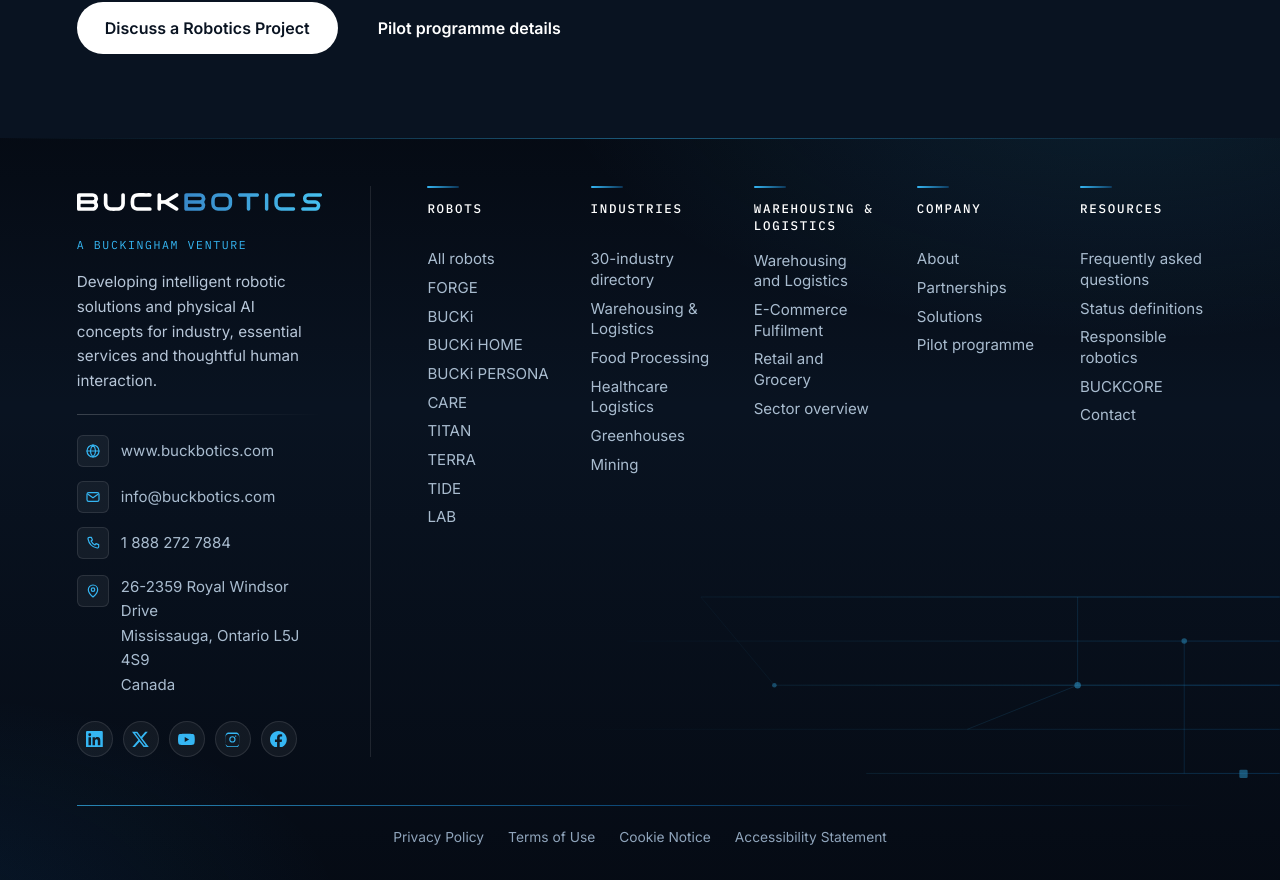
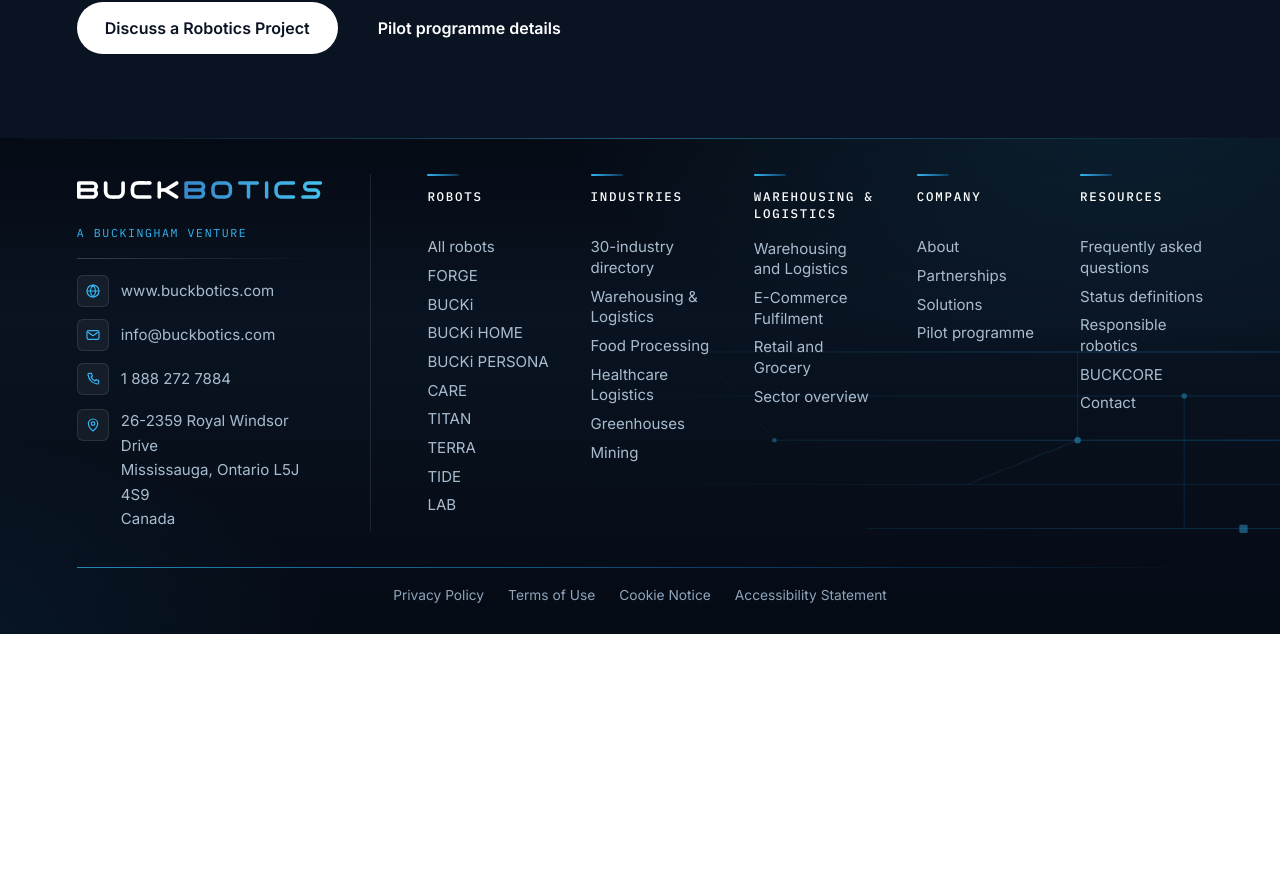
Before and after one commit to osamacreative01-max/BuckBotics, a Next.js app: page / in a window 1280 px wide. Shown: the part 7362-8242 px from the top of the page. After the commit the page ends 7996 px from the top, so only its background shows below. Built offline with nearby package versions, Linux system fonts and the light colour scheme.

Commit message:
Remove the footer social badges and subheadline, tighten its height

```diff
--- a/src/components/layout/Footer.tsx
+++ b/src/components/layout/Footer.tsx
@@ -1,7 +1,7 @@
 import Link from "next/link";
 import { Wordmark } from "@/components/ui/Wordmark";
 import { FOOTER_LINKS } from "@/data/navigation";
-import { homeHero, site } from "@/data/site";
+import { site } from "@/data/site";
 
 /**
  * Footer, Master Spec, Chapter 05:
@@ -11,10 +11,10 @@
  * Design: premium dark-navy surface with layered blue gradient depth,
  * a brand-and-contact rail on the left, five navigation columns on the
  * right, cyan icon tiles and accent rules, light blue-grey links that
- * highlight cyan on hover, circular social badges (dormant until official
- * accounts are verified) and a thin blue divider above the copyright bar.
+ * highlight cyan on hover, and a thin blue divider above the legal bar.
  * Faint circuit lines sit in the bottom-right corner as decoration.
- * Content, links and semantics are unchanged from the spec,
+ * Social badges and the subheadline were removed per owner direction;
+ * content, links and semantics are otherwise unchanged from the spec,
  * presentation only.
  */
 
@@ -55,71 +55,6 @@
     </svg>
   );
 }
-
-/* Circular social glyphs, filled brand marks sized for a 36px badge. */
-const glyphCls = "h-[1.05rem] w-[1.05rem]";
-
-function IconLinkedIn() {
-  return (
-    <svg aria-hidden="true" viewBox="0 0 24 24" fill="currentColor" className={glyphCls}>
-      <path d="M20.45 20.45h-3.56v-5.57c0-1.33-.03-3.04-1.85-3.04-1.85 0-2.14 1.45-2.14 2.94v5.67H9.35V9h3.41v1.56h.05c.48-.9 1.64-1.85 3.37-1.85 3.6 0 4.27 2.37 4.27 5.46v6.28ZM5.34 7.43a2.07 2.07 0 1 1 0-4.14 2.07 2.07 0 0 1 0 4.14ZM7.12 20.45H3.56V9h3.56v11.45ZM22.22 0H1.77C.79 0 0 .77 0 1.72v20.56C0 23.23.79 24 1.77 24h20.45c.98 0 1.78-.77 1.78-1.72V1.72C24 .77 23.2 0 22.22 0Z" />
-    </svg>
-  );
-}
-
-function IconX() {
-  return (
-    <svg aria-hidden="true" viewBox="0 0 24 24" fill="currentColor" className={glyphCls}>
-      <path d="M18.9 1.15h3.68l-8.04 9.19L24 22.85h-7.41l-5.8-7.58-6.64 7.58H.47l8.6-9.83L0 1.15h7.59l5.24 6.93 6.07-6.93Zm-1.29 19.5h2.04L6.49 3.24H4.3L17.61 20.65Z" />
-    </svg>
-  );
-}
-
-function IconYouTube() {
-  return (
-    <svg aria-hidden="true" viewBox="0 0 24 24" fill="currentColor" className={glyphCls}>
-      <path d="M23.5 6.5a3.02 3.02 0 0 0-2.12-2.14C19.5 3.86 12 3.86 12 3.86s-7.5 0-9.38.5A3.02 3.02 0 0 0 .5 6.5 31.6 31.6 0 0 0 0 12a31.6 31.6 0 0 0 .5 5.5 3.02 3.02 0 0 0 2.12 2.14c1.88.5 9.38.5 9.38.5s7.5 0 9.38-.5a3.02 3.02 0 0 0 2.12-2.14A31.6 31.6 0 0 0 24 12a31.6 31.6 0 0 0-.5-5.5ZM9.6 15.6V8.4l6.24 3.6-6.24 3.6Z" />
-    </svg>
-  );
-}
-
-function IconInstagram() {
-  return (
-    <svg aria-hidden="true" viewBox="0 0 24 24" fill="currentColor" className={glyphCls}>
-      <path
-        fillRule="evenodd"
-        d="M12 2.16c3.2 0 3.58.01 4.85.07 1.17.05 1.8.25 2.23.41.56.22.96.48 1.38.9.42.42.68.82.9 1.38.16.42.36 1.06.41 2.23.06 1.27.07 1.65.07 4.85s-.01 3.58-.07 4.85c-.05 1.17-.25 1.8-.41 2.23-.22.56-.48.96-.9 1.38-.42.42-.82.68-1.38.9-.42.16-1.06.36-2.23.41-1.27.06-1.65.07-4.85.07s-3.58-.01-4.85-.07c-1.17-.05-1.8-.25-2.23-.41a3.7 3.7 0 0 1-1.38-.9 3.7 3.7 0 0 1-.9-1.38c-.16-.42-.36-1.06-.41-2.23-.06-1.27-.07-1.65-.07-4.85s.01-3.58.07-4.85c.05-1.17.25-1.8.41-2.23.22-.56.48-.96.9-1.38.42-.42.82-.68 1.38-.9.42-.16 1.06-.36 2.23-.41C8.42 2.17 8.8 2.16 12 2.16Zm0 1.98c-3.15 0-3.52.01-4.76.07-1.15.05-1.77.24-2.18.4-.55.22-.94.47-1.35.88-.41.41-.66.8-.88 1.35-.16.41-.35 1.03-.4 2.18-.06 1.24-.07 1.61-.07 4.76s.01 3.52.07 4.76c.05 1.15.24 1.77.4 2.18.22.55.47.94.88 1.35.41.41.8.66 1.35.88.41.16 1.03.35 2.18.4 1.24.06 1.61.07 4.76.07s3.52-.01 4.76-.07c1.15-.05 1.77-.24 2.18-.4.55-.22.94-.47 1.35-.88.41-.41.66-.8.88-1.35.16-.41.35-1.03.4-2.18.06-1.24.07-1.61.07-4.76s-.01-3.52-.07-4.76c-.05-1.15-.24-1.77-.4-2.18a3.6 3.6 0 0 0-.88-1.35 3.6 3.6 0 0 0-1.35-.88c-.41-.16-1.03-.35-2.18-.4-1.24-.06-1.61-.07-4.76-.07Zm0 3.37a4.49 4.49 0 1 1 0 8.98 4.49 4.49 0 0 1 0-8.98Zm0 7.4a2.91 2.91 0 1 0 0-5.82 2.91 2.91 0 0 0 0 5.82Zm5.72-7.59a1.05 1.05 0 1 1-2.1 0 1.05 1.05 0 0 1 2.1 0Z"
-      />
-    </svg>
-  );
-}
-
-function IconFacebook() {
-  return (
-    <svg aria-hidden="true" viewBox="0 0 24 24" fill="currentColor" className={glyphCls}>
-      <path d="M24 12.07C24 5.41 18.63 0 12 0S0 5.4 0 12.07C0 18.1 4.39 23.1 10.13 24v-8.44H7.08v-3.49h3.05V9.41c0-3.02 1.79-4.7 4.53-4.7 1.31 0 2.68.24 2.68.24v2.97h-1.51c-1.49 0-1.96.93-1.96 1.89v2.26h3.33l-.53 3.49h-2.8V24C19.61 23.1 24 18.1 24 12.07Z" />
-    </svg>
-  );
-}
-
-/**
- * Social badges. No official accounts are verified yet, so every entry
- * ships with `href: null` and renders as a non-interactive badge; set the
- * verified profile URL to promote it to a real link. Nothing is invented here.
- */
-interface Social {
-  label: string;
-  href: string | null;
-  glyph: React.ReactNode;
-}
-
-const SOCIALS: Social[] = [
-  { label: "LinkedIn", href: null, glyph: <IconLinkedIn /> },
-  { label: "X", href: null, glyph: <IconX /> },
-  { label: "YouTube", href: null, glyph: <IconYouTube /> },
-  { label: "Instagram", href: null, glyph: <IconInstagram /> },
-  { label: "Facebook", href: null, glyph: <IconFacebook /> },
-];
 
 /** Cyan tile behind a contact glyph; brightens while its row is hovered. */
 function IconTile({ children, className = "" }: { children: React.ReactNode; className?: string }) {
@@ -223,20 +158,16 @@
         </svg>
       </div>
 
-      <div className="relative mx-auto max-w-[min(93vw,1800px)] px-5 pt-9 pb-7 sm:px-8 lg:pt-12 lg:pb-8">
-        <div className="grid gap-10 lg:grid-cols-12 lg:gap-8 xl:gap-12">
+      <div className="relative mx-auto max-w-[min(93vw,1800px)] px-5 pt-7 pb-6 sm:px-8 lg:pt-9 lg:pb-7">
+        <div className="grid gap-8 lg:grid-cols-12 lg:gap-8 xl:gap-12">
           {/* Identity + contacts */}
           <div className="lg:col-span-4 xl:col-span-3">
             <Wordmark variant="light" className="h-7 sm:h-8" />
             <p className="spec-label mt-2.5 text-cyan!">{site.ventureLine}</p>
 
-            <p className="mt-4 max-w-md text-[0.95rem] leading-relaxed text-[#b7c6d8]">
-              {homeHero.subheadline}
-            </p>
+            <div aria-hidden="true" className="mt-4 h-px w-full max-w-md bg-gradient-to-r from-white/20 to-transparent" />
 
-            <div aria-hidden="true" className="mt-5 h-px w-full max-w-md bg-gradient-to-r from-white/20 to-transparent" />
-
-            <address className="mt-5 space-y-3.5 text-[#a9bccf] not-italic">
+            <address className="mt-4 space-y-3 text-[#a9bccf] not-italic">
               <a
                 href={`https://${site.domain}`}
                 className="group flex items-center gap-3 text-[0.94rem] transition-colors duration-200 hover:text-white"
@@ -277,33 +208,6 @@
                 </span>
               </p>
             </address>
-
-            {/* Circular social badges, dormant until official accounts are verified. */}
-            <ul className="mt-6 flex flex-wrap items-center gap-2.5">
-              {SOCIALS.map((s) => {
-                const badgeCls =
-                  "grid h-9 w-9 place-items-center rounded-full border border-white/10 bg-white/[0.05] text-cyan transition duration-200 hover:-translate-y-0.5 hover:border-cyan/60 hover:bg-cyan/15 hover:text-white hover:shadow-[0_8px_18px_-8px_rgba(53,182,243,0.9)]";
-                return (
-                  <li key={s.label}>
-                    {s.href ? (
-                      <a
-                        href={s.href}
-                        target="_blank"
-                        rel="noreferrer"
-                        aria-label={s.label}
-                        className={badgeCls}
-                      >
-                        {s.glyph}
-                      </a>
-                    ) : (
-                      <span aria-hidden="true" title={s.label} className={`${badgeCls} cursor-default`}>
-                        {s.glyph}
-                      </span>
-                    )}
-                  </li>
-                );
-              })}
-            </ul>
           </div>
 
           {/* Navigation columns, five across on desktop, reflowed on smaller screens */}
@@ -321,12 +225,12 @@
         {/* Concept disclaimer panel removed per owner direction (was Chapter 19) */}
 
         {/* Legal links */}
-        <div className="mt-10 lg:mt-12">
+        <div className="mt-8 lg:mt-9">
           <div
             aria-hidden="true"
             className="h-px w-full bg-gradient-to-r from-cyan/70 via-blue-bright/45 to-transparent"
           />
-          <nav aria-label="Legal" className="flex justify-center pt-5">
+          <nav aria-label="Legal" className="flex justify-center pt-4">
             <ul className="flex flex-wrap justify-center gap-x-6 gap-y-2 text-[0.86rem] text-[#8fa4bb]">
               {FOOTER_LINKS.legal.map((l) => (
                 <li key={l.href}>
```
